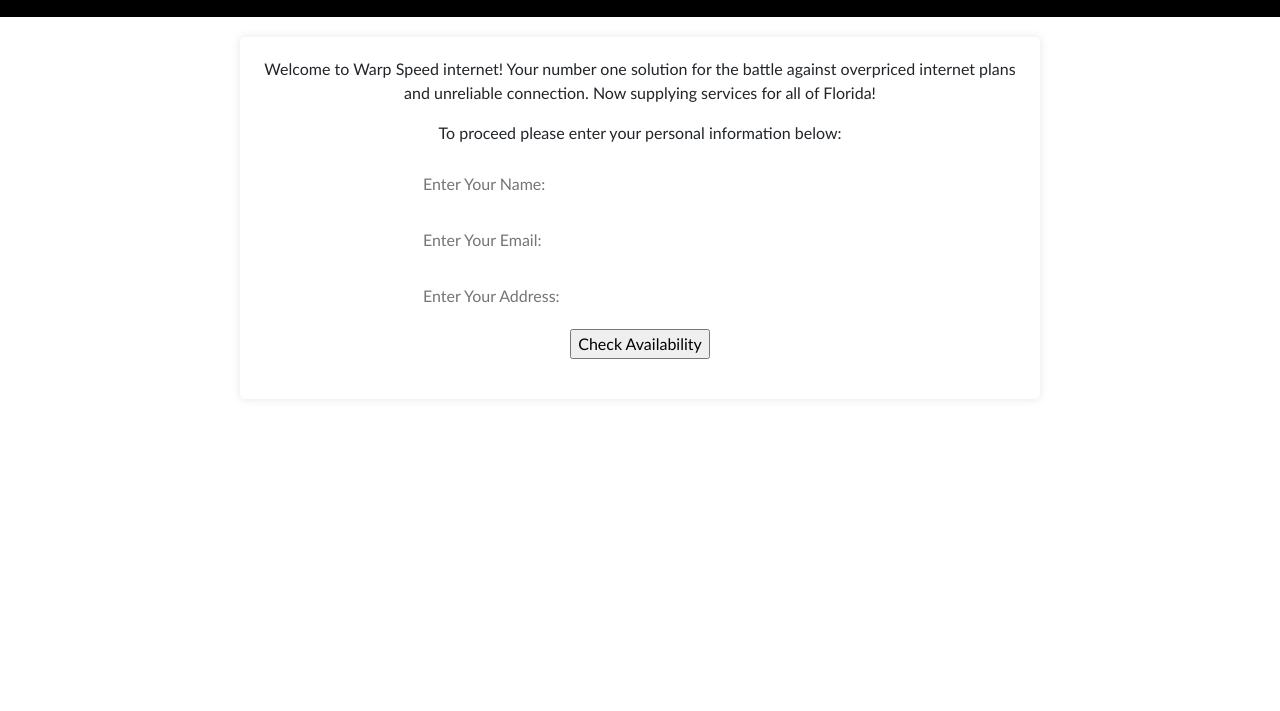
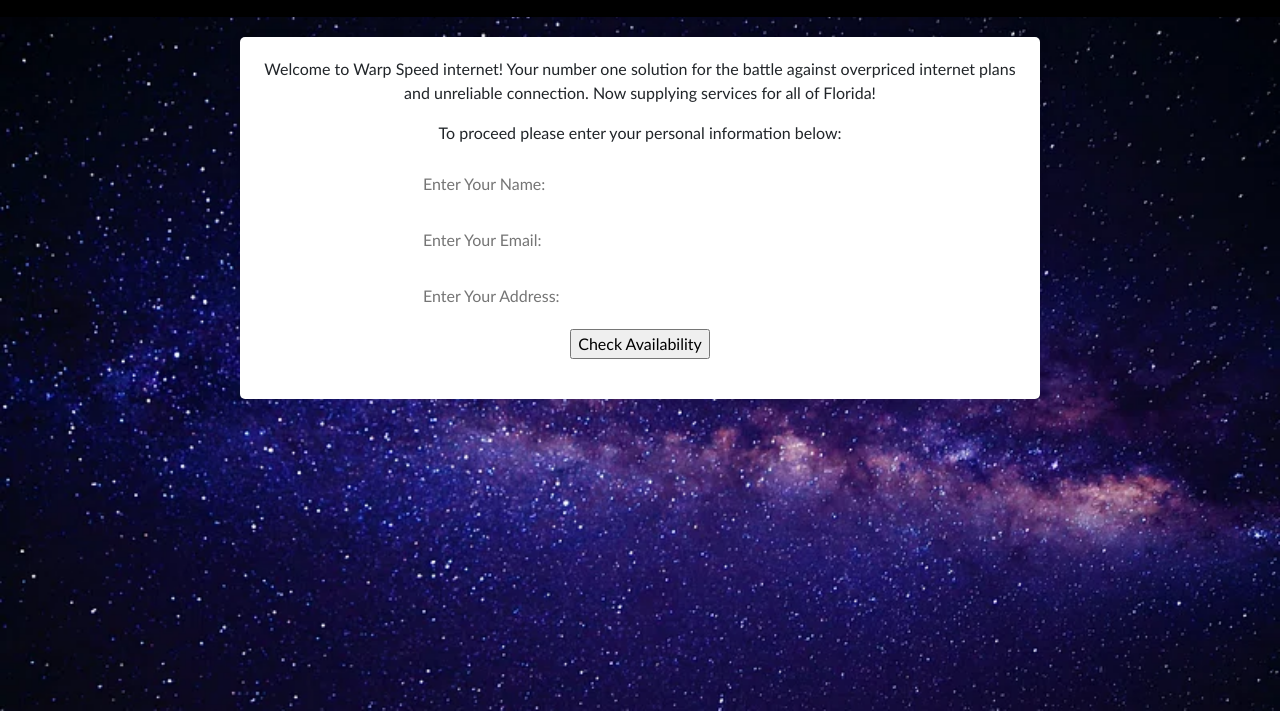
Before and after one commit to Cyrus8685/WarpSpeedInternet, a plain HTML site: page index.html in a window 1280 px wide. Shown: the part 89-800 px from the top of the page. Drawn offline with nearby package versions, Linux system fonts and the light colour scheme; some packages are replaced by stand-ins of ours; the site is published under a folder, as on GitHub Pages, so addresses that start at the root find nothing.

Commit message:
Loading Files 07

```diff
--- a/assets/css/homepage.css
+++ b/assets/css/homepage.css
@@ -2,7 +2,7 @@
     font-family: 'Trebuchet MS', 'Lucida Sans Unicode', 'Lucida Grande', 'Lucida Sans', Arial, sans-serif, sans-serif;
     margin: 0;
     padding: 0;
-    background-image: url(/assets/images/galaxy.jpg);
+    background-image: url("../images/galaxy.jpg");
     background-size: cover;
 }
 header {
```
